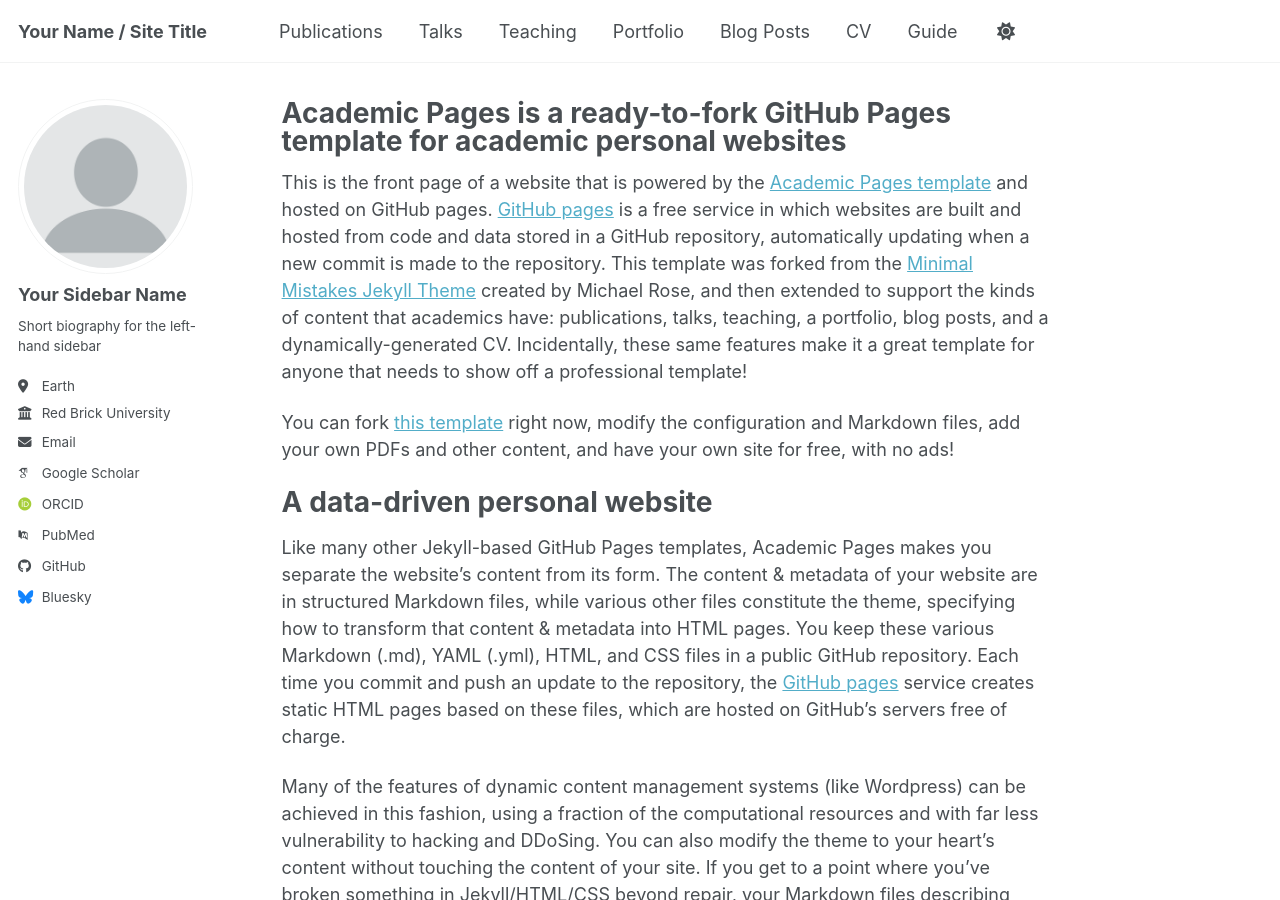
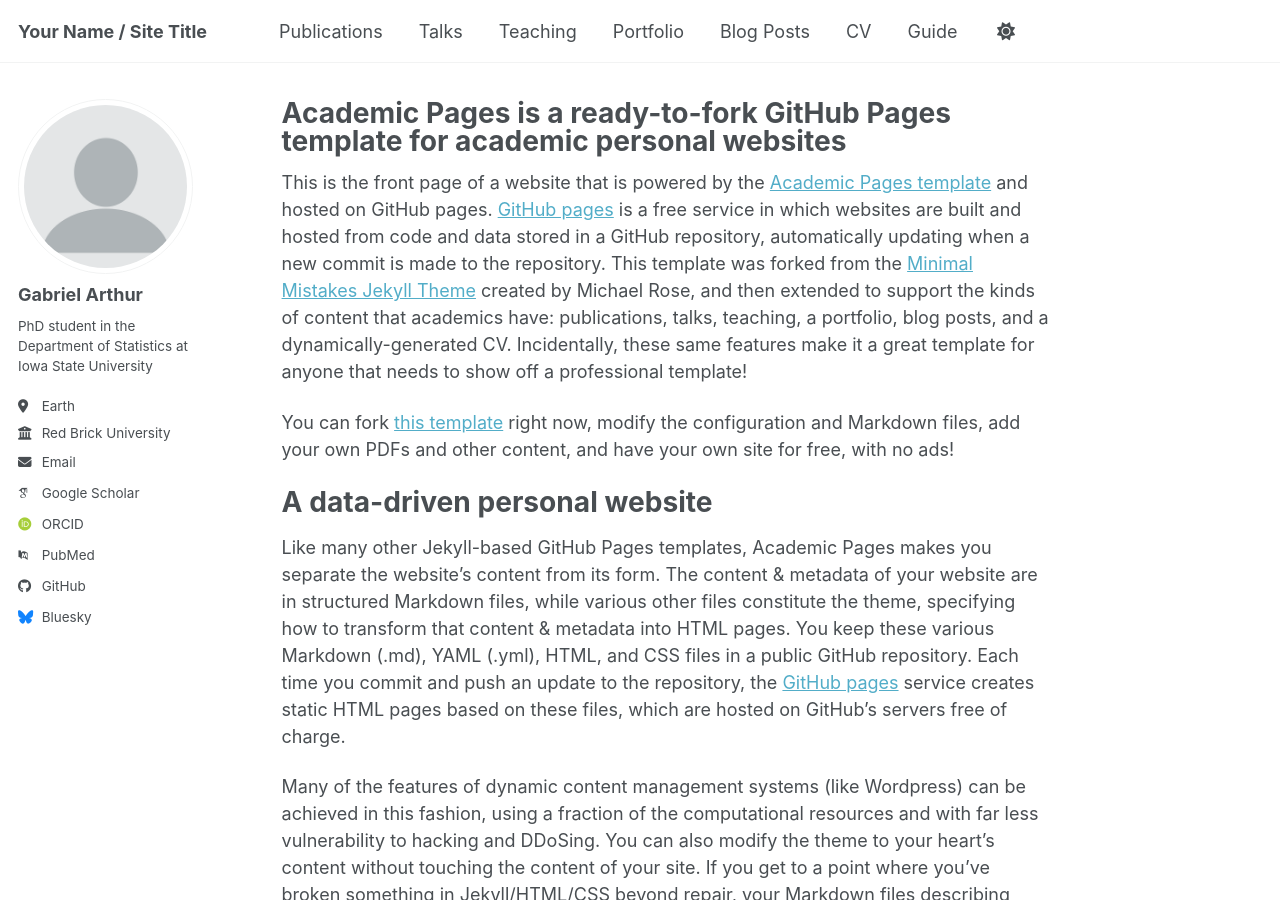
Before and after one commit to gaarthur/gaarthur.github.io, a Jekyll site: the page built from _pages/about.md, in a window 1280 px wide and 900 px high. Built offline with Jekyll 4.4.1, drawn with Linux system fonts in a browser that asks for light colours; some web fonts are replaced; a script bundle is joined from its source files by our own code; library files that are not in the unit come from our copies.

Commit message:
Update author information in _config.yml

```diff
--- a/_config.yml
+++ b/_config.yml
@@ -24,9 +24,9 @@
 author:
   # Biographic information
   avatar           : "profile.png"
-  name             : "Your Sidebar Name"
-  pronouns         : # example: "she/her"
-  bio              : "Short biography for the left-hand sidebar"
+  name             : "Gabriel Arthur"
+  pronouns         : # example: "He/His"
+  bio              : "PhD student in the Department of Statistics at Iowa State University"
   location         : "Earth"
   employer         : "Red Brick University"
   uri              : # URL
```
